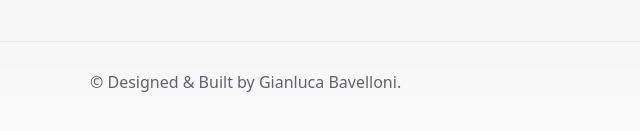
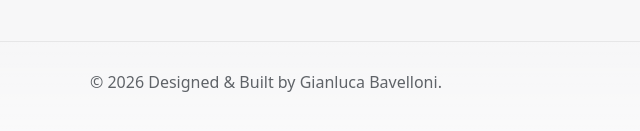
Before and after one commit to GianlucaBave/My_CV, a website: page index.html in a window 1280 px wide. Shown: the part 4769-4900 px from the top of the page, 0-640 px from the left. Drawn offline with Linux system fonts and the light colour scheme.

Commit message:
docs: Update footer copyright year to 2026

```diff
--- a/index.html
+++ b/index.html
@@ -937,7 +937,7 @@
   </main>
 
   <footer>
-    <div class="container">© <span id="year"></span> Designed & Built by Gianluca Bavelloni.</div>
+    <div class="container">© 2026 Designed & Built by Gianluca Bavelloni.</div>
   </footer>
 
 
```
